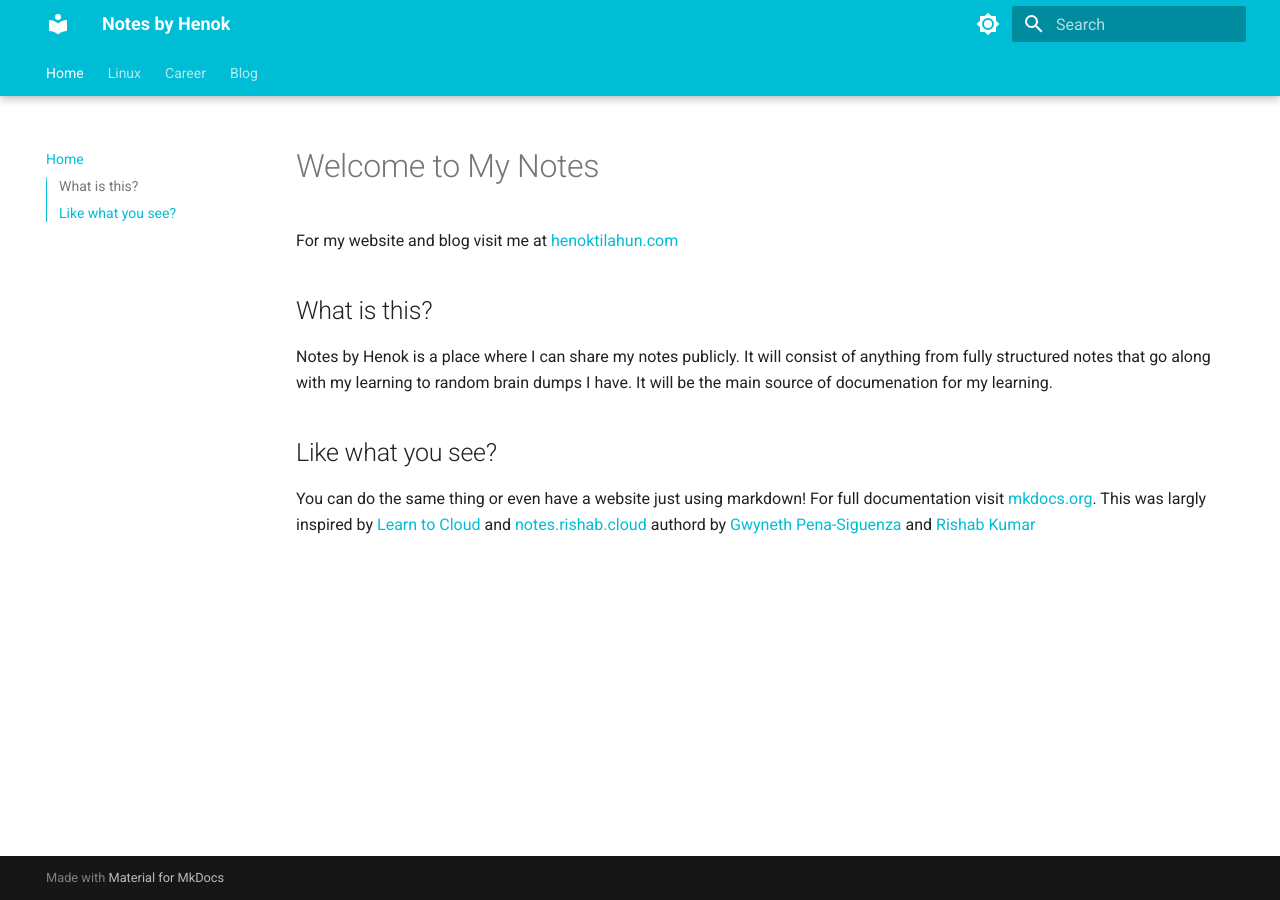
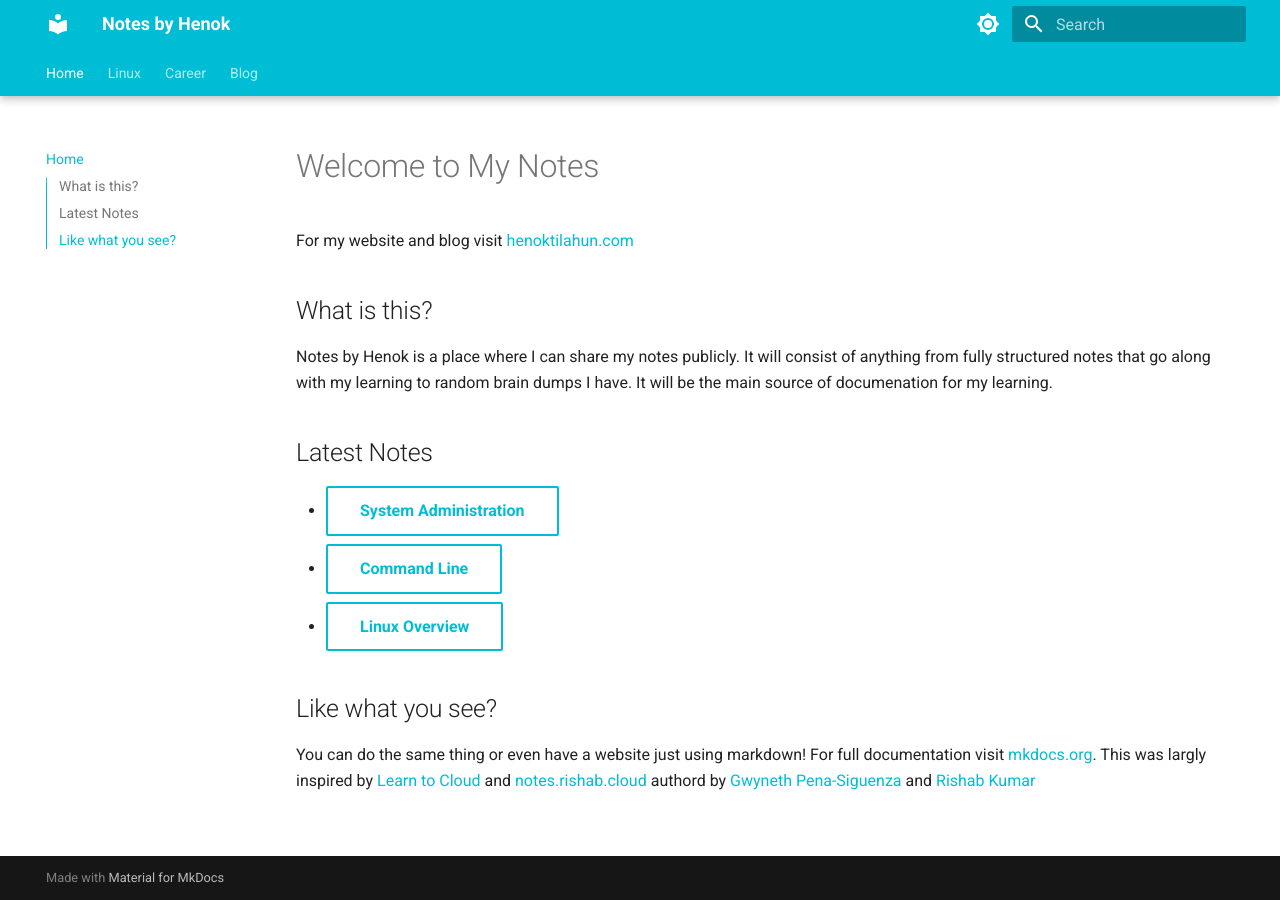
Before and after one commit to henoktilahun/notes_henok, an MkDocs documentation site: the page built from docs/index.md, in a window 1280 px wide. Built offline with MkDocs 1.6.1 and Material for MkDocs 9.7.7, drawn with Linux system fonts in a browser that asks for light colours.

Commit message:
first notes

```diff
--- a/docs/index.md
+++ b/docs/index.md
@@ -1,11 +1,16 @@
 # Welcome to My Notes
 
-For my website and blog visit me at [henoktilahun.com](https://www.henoktilahun.com)
+For my website and blog visit [henoktilahun.com](https://www.henoktilahun.com)
 
 ## What is this?
 
 Notes by Henok is a place where I can share my notes publicly. It will consist of anything from fully structured notes that go along with my learning to random brain dumps I have. It will be the main source of documenation for my learning.
 
+## Latest Notes
+- [System Administration](Career/sysadmin.md){ .md-button }
+- [Command Line](Linux/command_line.md){ .md-button }
+- [Linux Overview](Linux/overview.md){ .md-button }
+
 ## Like what you see?
 
 You can do the same thing or even have a website just using markdown! For full documentation visit [mkdocs.org](https://www.mkdocs.org). This was largly inspired by [Learn to Cloud](https://learntocloud.guide/) and [notes.rishab.cloud](https://notes.rishab.cloud/) authord by [Gwyneth Pena-Siguenza](https://twitter.com/madebygps) and [Rishab Kumar](https://twitter.com/rishabk7)
--- a/mkdocs.yml
+++ b/mkdocs.yml
@@ -37,3 +37,7 @@ nav:
   - Career:
     - System Administration: Career/sysadmin.md
   - Blog: https://henoktilahun.com/
+
+markdown_extensions:
+  - attr_list
+  - md_in_html
```
